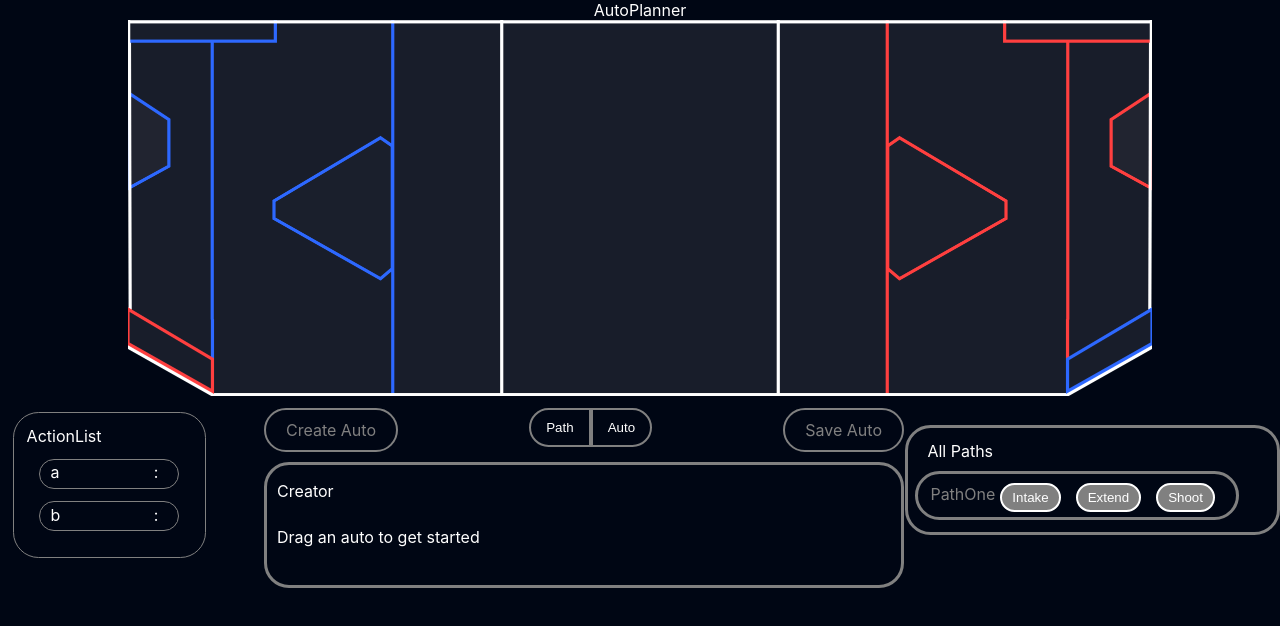
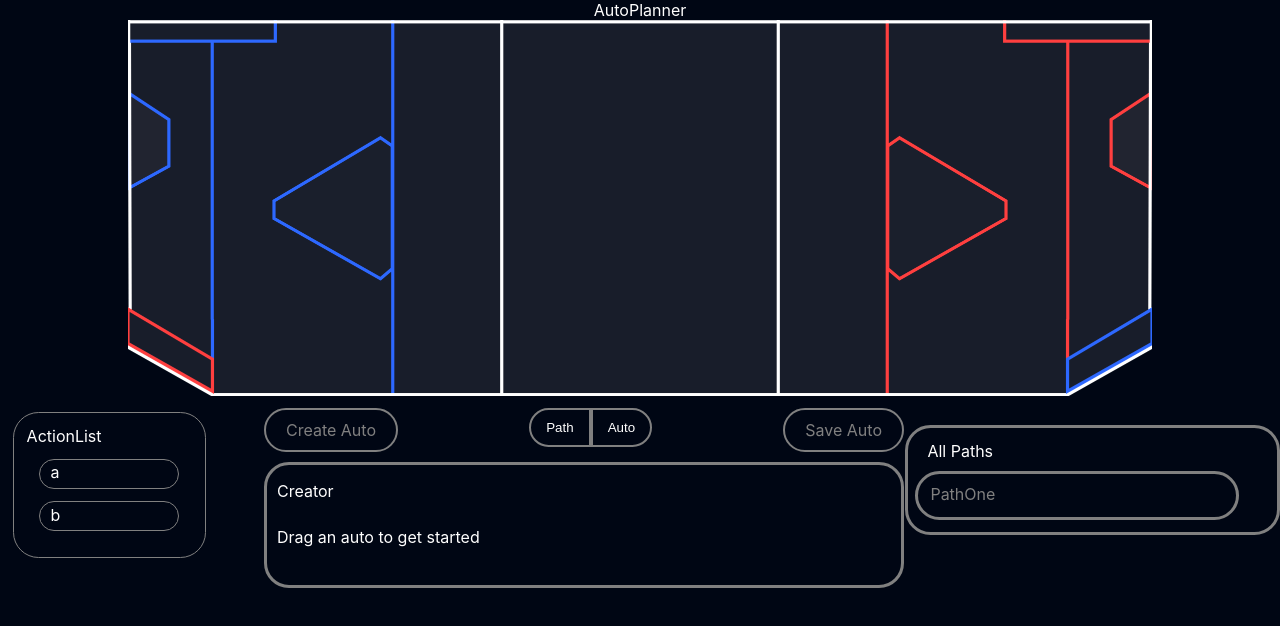
Before and after one commit to Team846/FunkyAutoPlanner, a React (Create React App) app in the folder main/: page / in a window 1280 px wide. Shown: the top 626 px of the page. Built offline with nearby package versions, Linux system fonts and the light colour scheme.

Commit message:
removing buttons/colon

```diff
--- a/main/src/AutoPlanner/ActionList/Action/Action.tsx
+++ b/main/src/AutoPlanner/ActionList/Action/Action.tsx
@@ -21,7 +21,6 @@ function Action({action, auto, setAuto} : {action:string, auto:((string | number
     return (
       <div className="ActionComponent" key={action} onClick={handleClick}>
         <span>{action}</span>
-        <span className="colon">:</span>
       </div>
     );
   }
--- a/main/src/AutoPlanner/PathList/Path/Path.tsx
+++ b/main/src/AutoPlanner/PathList/Path/Path.tsx
@@ -13,9 +13,6 @@ function Path({path, auto, setAuto} : {path:(string | number[][])[], auto:((stri
     return (
       <div className="PathComponent" key={path[0] as string} onClick={handleClick}>
         <span>{path[0]}</span>
-        <button className="path-button">Intake</button>
-        <button className="path-button">Extend</button>
-        <button className="path-button">Shoot</button>
       </div>
     );
   }
```
